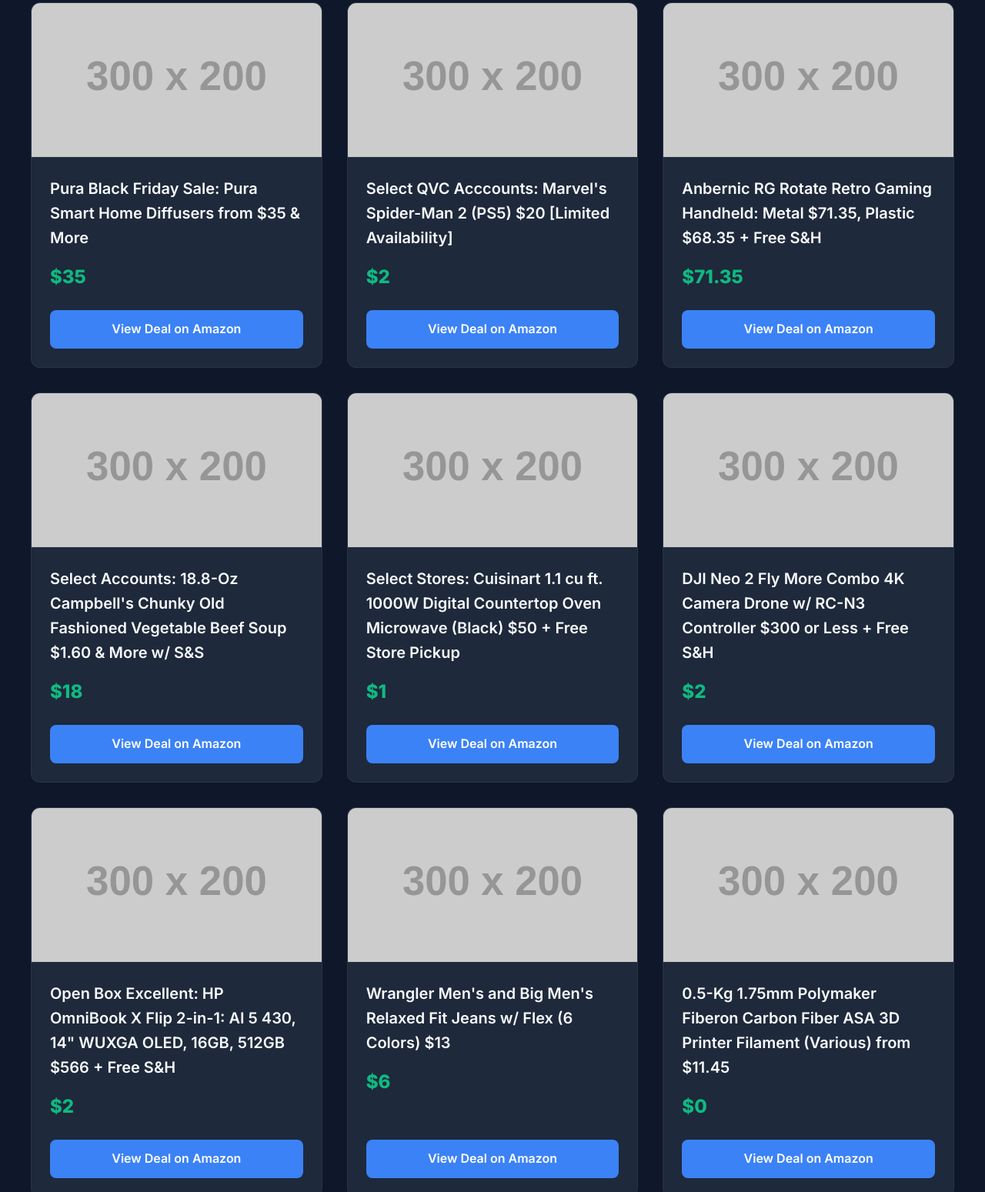
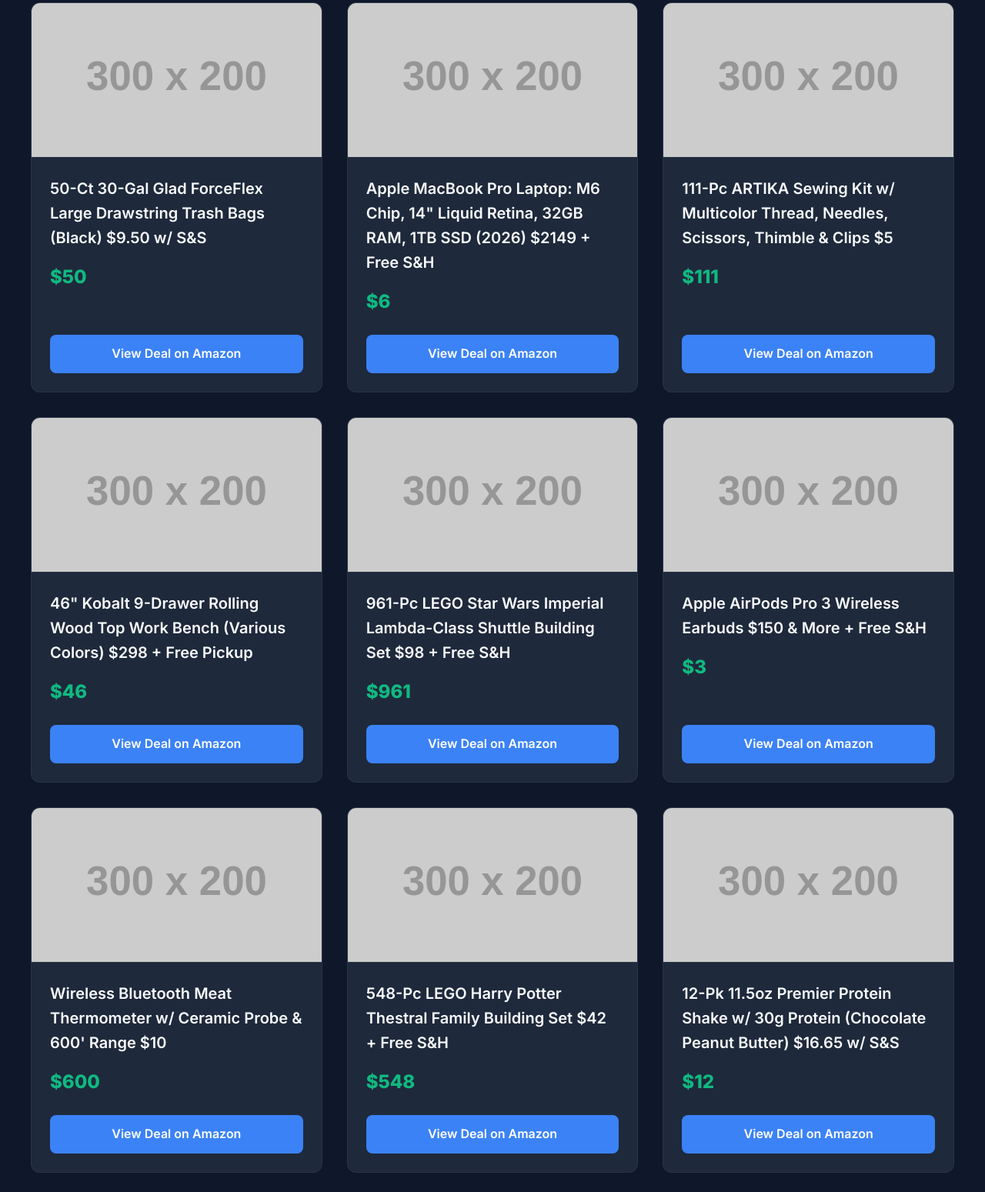
Before and after one commit to littlejosh1233/daily-deals, a plain HTML site: page docs/index.html in a window 1280 px wide. Shown: the part 228-1777 px from the top of the page at 77% size. Drawn offline with Linux system fonts and the light colour scheme; placeholder pictures from the web are drawn by us.

Commit message:
Auto-update daily deals Fri 11/27/2026

```diff
--- a/docs/index.html
+++ b/docs/index.html
@@ -157,127 +157,31 @@
 
     <header>
         <h1>Daily Tech Deals</h1>
-        <p class="subtitle">The best, hand-picked PC parts and gaming gear. Updated November 26, 2026, 04:06 PM.</p>
+        <p class="subtitle">The best, hand-picked PC parts and gaming gear. Updated November 27, 2026, 08:23 AM.</p>
     </header>
 
     <div class="container">
 
         <div class="card">
-            <img src="https://via.placeholder.com/300x200?text=Top+Deal" alt="Pura Black Friday Sale: Pura Smart Home Diffusers from $35 & More" class="card-img">
+            <img src="https://via.placeholder.com/300x200?text=Top+Deal" alt="50-Ct 30-Gal Glad ForceFlex Large Drawstring Trash Bags (Black) $9.50 w/ S&S" class="card-img">
             <div class="card-content">
-                <h2 class="card-title">Pura Black Friday Sale: Pura Smart Home Diffusers from $35 & More</h2>
+                <h2 class="card-title">50-Ct 30-Gal Glad ForceFlex Large Drawstring Trash Bags (Black) $9.50 w/ S&S</h2>
                 <div class="card-price-row">
                     <div>
-                        <span class="price">$35</span>
+                        <span class="price">$50</span>
 
                     </div>
 
                 </div>
                 <!-- This links to the product using YOUR affiliate tag -->
-                <a href="https://slickdeals.net/f/20388180-pura-black-friday-sale-30-off-diffusers-and-curated-sets-20-off-gift-sets-and-fragrances-free-shipping-on-35?utm_source=rss&utm_content=fp&utm_medium=RSS2?tag=little1233s-20" target="_blank" class="btn">View Deal on Amazon</a>
+                <a href="https://slickdeals.net/f/20415240-50-count-glad-forceflex-30-gallon-heavy-duty-drawstring-trash-bags-unscented-9-48-w-s-s-free-shipping-w-prime-or-on-35?utm_source=rss&utm_content=fp&utm_medium=RSS2?tag=little1233s-20" target="_blank" class="btn">View Deal on Amazon</a>
             </div>
         </div>
 
         <div class="card">
-            <img src="https://via.placeholder.com/300x200?text=Top+Deal" alt="Select QVC Acccounts: Marvel's Spider-Man 2 (PS5) $20 [Limited Availability]" class="card-img">
+            <img src="https://via.placeholder.com/300x200?text=Top+Deal" alt="Apple MacBook Pro Laptop: M6 Chip, 14" Liquid Retina, 32GB RAM, 1TB SSD (2026) $2149 + Free S&H" class="card-img">
             <div class="card-content">
-                <h2 class="card-title">Select QVC Acccounts: Marvel's Spider-Man 2 (PS5) $20 [Limited Availability]</h2>
-                <div class="card-price-row">
-                    <div>
-                        <span class="price">$2</span>
-
-                    </div>
-
-                </div>
-                <!-- This links to the product using YOUR affiliate tag -->
-                <a href="https://slickdeals.net/f/20399718-select-qvc-acccounts-marvel-s-spider-man-2-ps5-20-limited-availability?utm_source=rss&utm_content=fp&utm_medium=RSS2?tag=little1233s-20" target="_blank" class="btn">View Deal on Amazon</a>
-            </div>
-        </div>
-
-        <div class="card">
-            <img src="https://via.placeholder.com/300x200?text=Top+Deal" alt="Anbernic RG Rotate Retro Gaming Handheld: Metal $71.35, Plastic $68.35 + Free S&H" class="card-img">
-            <div class="card-content">
-                <h2 class="card-title">Anbernic RG Rotate Retro Gaming Handheld: Metal $71.35, Plastic $68.35 + Free S&H</h2>
-                <div class="card-price-row">
-                    <div>
-                        <span class="price">$71.35</span>
-
-                    </div>
-
-                </div>
-                <!-- This links to the product using YOUR affiliate tag -->
-                <a href="https://slickdeals.net/f/20244240-anbernic-rg-rotate-retro-gaming-handheld-metal-77-35-plastic-69-70-free-s-h?utm_source=rss&utm_content=fp&utm_medium=RSS2?tag=little1233s-20" target="_blank" class="btn">View Deal on Amazon</a>
-            </div>
-        </div>
-
-        <div class="card">
-            <img src="https://via.placeholder.com/300x200?text=Top+Deal" alt="Select Accounts: 18.8-Oz Campbell's Chunky Old Fashioned Vegetable Beef Soup $1.60 & More w/ S&S" class="card-img">
-            <div class="card-content">
-                <h2 class="card-title">Select Accounts: 18.8-Oz Campbell's Chunky Old Fashioned Vegetable Beef Soup $1.60 & More w/ S&S</h2>
-                <div class="card-price-row">
-                    <div>
-                        <span class="price">$18</span>
-
-                    </div>
-
-                </div>
-                <!-- This links to the product using YOUR affiliate tag -->
-                <a href="https://slickdeals.net/f/20399199-18-8-oz-campbell-s-chunky-old-fashioned-vegetable-beef-soup-1-59-w-s-s-free-shipping-w-prime-or-on-35?utm_source=rss&utm_content=fp&utm_medium=RSS2?tag=little1233s-20" target="_blank" class="btn">View Deal on Amazon</a>
-            </div>
-        </div>
-
-        <div class="card">
-            <img src="https://via.placeholder.com/300x200?text=Top+Deal" alt="Select Stores: Cuisinart 1.1 cu ft. 1000W Digital Countertop Oven Microwave (Black) $50 + Free Store Pickup" class="card-img">
-            <div class="card-content">
-                <h2 class="card-title">Select Stores: Cuisinart 1.1 cu ft. 1000W Digital Countertop Oven Microwave (Black) $50 + Free Store Pickup</h2>
-                <div class="card-price-row">
-                    <div>
-                        <span class="price">$1</span>
-
-                    </div>
-
-                </div>
-                <!-- This links to the product using YOUR affiliate tag -->
-                <a href="https://slickdeals.net/f/20371155-cuisinart-1-1-cu-ft-1000w-countertop-microwave-oven-black-49-99-free-shipping?utm_source=rss&utm_content=fp&utm_medium=RSS2?tag=little1233s-20" target="_blank" class="btn">View Deal on Amazon</a>
-            </div>
-        </div>
-
-        <div class="card">
-            <img src="https://via.placeholder.com/300x200?text=Top+Deal" alt="DJI Neo 2 Fly More Combo 4K Camera Drone w/ RC-N3 Controller $300 or Less + Free S&H" class="card-img">
-            <div class="card-content">
-                <h2 class="card-title">DJI Neo 2 Fly More Combo 4K Camera Drone w/ RC-N3 Controller $300 or Less + Free S&H</h2>
-                <div class="card-price-row">
-                    <div>
-                        <span class="price">$2</span>
-
-                    </div>
-
-                </div>
-                <!-- This links to the product using YOUR affiliate tag -->
-                <a href="https://slickdeals.net/f/20238096-dji-neo-2-fly-more-combo-4k-camera-drone-w-rc-n3-controller-300-or-less-free-s-h?utm_source=rss&utm_content=fp&utm_medium=RSS2?tag=little1233s-20" target="_blank" class="btn">View Deal on Amazon</a>
-            </div>
-        </div>
-
-        <div class="card">
-            <img src="https://via.placeholder.com/300x200?text=Top+Deal" alt="Open Box Excellent: HP OmniBook X Flip 2-in-1: AI 5 430, 14" WUXGA OLED, 16GB, 512GB $566 + Free S&H" class="card-img">
-            <div class="card-content">
-                <h2 class="card-title">Open Box Excellent: HP OmniBook X Flip 2-in-1: AI 5 430, 14" WUXGA OLED, 16GB, 512GB $566 + Free S&H</h2>
-                <div class="card-price-row">
-                    <div>
-                        <span class="price">$2</span>
-
-                    </div>
-
-                </div>
-                <!-- This links to the product using YOUR affiliate tag -->
-                <a href="https://slickdeals.net/f/20382360-hp-omnibook-x-flip-14-2k-oled-2-in-1-laptop-ryzen-ai-5-430-16gb-512gb-open-box-excellent-565-99?utm_source=rss&utm_content=fp&utm_medium=RSS2?tag=little1233s-20" target="_blank" class="btn">View Deal on Amazon</a>
-            </div>
-        </div>
-
-        <div class="card">
-            <img src="https://via.placeholder.com/300x200?text=Top+Deal" alt="Wrangler Men's and Big Men's Relaxed Fit Jeans w/ Flex (6 Colors) $13" class="card-img">
-            <div class="card-content">
-                <h2 class="card-title">Wrangler Men's and Big Men's Relaxed Fit Jeans w/ Flex (6 Colors) $13</h2>
+                <h2 class="card-title">Apple MacBook Pro Laptop: M6 Chip, 14" Liquid Retina, 32GB RAM, 1TB SSD (2026) $2149 + Free S&H</h2>
                 <div class="card-price-row">
                     <div>
                         <span class="price">$6</span>
@@ -286,71 +190,167 @@
 
                 </div>
                 <!-- This links to the product using YOUR affiliate tag -->
-                <a href="https://slickdeals.net/f/20374215-13-wmt-wrangler-men-s-and-big-men-s-relaxed-fit-jeans-with-flex-size-colors-choice?utm_source=rss&utm_content=fp&utm_medium=RSS2?tag=little1233s-20" target="_blank" class="btn">View Deal on Amazon</a>
+                <a href="https://slickdeals.net/f/20411964-14-apple-macbook-pro-m6-laptop-12-core-cpu-12-core-gpu-32gb-memory-1tb-ssd-2149-free-s-h?utm_source=rss&utm_content=fp&utm_medium=RSS2?tag=little1233s-20" target="_blank" class="btn">View Deal on Amazon</a>
             </div>
         </div>
 
         <div class="card">
-            <img src="https://via.placeholder.com/300x200?text=Top+Deal" alt="0.5-Kg 1.75mm Polymaker Fiberon Carbon Fiber ASA 3D Printer Filament (Various) from $11.45" class="card-img">
+            <img src="https://via.placeholder.com/300x200?text=Top+Deal" alt="111-Pc ARTIKA Sewing Kit w/ Multicolor Thread, Needles, Scissors, Thimble & Clips $5" class="card-img">
             <div class="card-content">
-                <h2 class="card-title">0.5-Kg 1.75mm Polymaker Fiberon Carbon Fiber ASA 3D Printer Filament (Various) from $11.45</h2>
+                <h2 class="card-title">111-Pc ARTIKA Sewing Kit w/ Multicolor Thread, Needles, Scissors, Thimble & Clips $5</h2>
                 <div class="card-price-row">
                     <div>
-                        <span class="price">$0</span>
+                        <span class="price">$111</span>
 
                     </div>
 
                 </div>
                 <!-- This links to the product using YOUR affiliate tag -->
-                <a href="https://slickdeals.net/f/20400732-polymaker-fiberon-carbon-fiber-asa-3d-printer-filament-1-75mm-0-5-kg-various-from-11-45-w-s-s-more-free-shipping-w-prime-or-on-35?utm_source=rss&utm_content=fp&utm_medium=RSS2?tag=little1233s-20" target="_blank" class="btn">View Deal on Amazon</a>
+                <a href="https://slickdeals.net/f/20414529-111-piece-artika-sewing-kit-w-multicolor-thread-needles-scissors-thimble-clips-5-free-shipping-w-prime-or-on-35?utm_source=rss&utm_content=fp&utm_medium=RSS2?tag=little1233s-20" target="_blank" class="btn">View Deal on Amazon</a>
             </div>
         </div>
 
         <div class="card">
-            <img src="https://via.placeholder.com/300x200?text=Top+Deal" alt="6-Qt Instant Pot 9-in-1 Pressure Cooker Bundle (Stainless Steel) $60 + Free S&H" class="card-img">
+            <img src="https://via.placeholder.com/300x200?text=Top+Deal" alt="46" Kobalt 9-Drawer Rolling Wood Top Work Bench (Various Colors) $298 + Free Pickup" class="card-img">
             <div class="card-content">
-                <h2 class="card-title">6-Qt Instant Pot 9-in-1 Pressure Cooker Bundle (Stainless Steel) $60 + Free S&H</h2>
+                <h2 class="card-title">46" Kobalt 9-Drawer Rolling Wood Top Work Bench (Various Colors) $298 + Free Pickup</h2>
                 <div class="card-price-row">
                     <div>
-                        <span class="price">$6</span>
+                        <span class="price">$46</span>
 
                     </div>
 
                 </div>
                 <!-- This links to the product using YOUR affiliate tag -->
-                <a href="https://slickdeals.net/f/20381514-instant-pot-6-qt-9-in-1-pressure-cooker-w-silicone-egg-bite-pan-lid-59-99-free-shipping?utm_source=rss&utm_content=fp&utm_medium=RSS2?tag=little1233s-20" target="_blank" class="btn">View Deal on Amazon</a>
+                <a href="https://slickdeals.net/f/20413662-kobalt-46-9-drawer-rolling-mobile-workbench-w-solid-wood-top-power-strip-various-colors-298-free-shipping?utm_source=rss&utm_content=fp&utm_medium=RSS2?tag=little1233s-20" target="_blank" class="btn">View Deal on Amazon</a>
             </div>
         </div>
 
         <div class="card">
-            <img src="https://via.placeholder.com/300x200?text=Top+Deal" alt="Oura Ring 5 Smart Ring & Fitness Tracker from $299 + Free S&H" class="card-img">
+            <img src="https://via.placeholder.com/300x200?text=Top+Deal" alt="961-Pc LEGO Star Wars Imperial Lambda-Class Shuttle Building Set $98 + Free S&H" class="card-img">
             <div class="card-content">
-                <h2 class="card-title">Oura Ring 5 Smart Ring & Fitness Tracker from $299 + Free S&H</h2>
+                <h2 class="card-title">961-Pc LEGO Star Wars Imperial Lambda-Class Shuttle Building Set $98 + Free S&H</h2>
                 <div class="card-price-row">
                     <div>
-                        <span class="price">$5</span>
+                        <span class="price">$961</span>
 
                     </div>
 
                 </div>
                 <!-- This links to the product using YOUR affiliate tag -->
-                <a href="https://slickdeals.net/f/20403006-oura-ring-5-smart-ring-sleep-fitness-tracker-7-day-battery-life-silver-299-25-off-at-amazon?utm_source=rss&utm_content=fp&utm_medium=RSS2?tag=little1233s-20" target="_blank" class="btn">View Deal on Amazon</a>
+                <a href="https://slickdeals.net/f/20413131-961-piece-lego-star-wars-imperial-lambda-class-shuttle-building-set-75459-97-99-free-shipping?utm_source=rss&utm_content=fp&utm_medium=RSS2?tag=little1233s-20" target="_blank" class="btn">View Deal on Amazon</a>
             </div>
         </div>
 
         <div class="card">
-            <img src="https://via.placeholder.com/300x200?text=Top+Deal" alt="Google Pixel Watch 5 41mm Wi-Fi Smartwatch (Obsidian) + 10% Back w/ Prime Visa Card $285 + Free S&H" class="card-img">
+            <img src="https://via.placeholder.com/300x200?text=Top+Deal" alt="Apple AirPods Pro 3 Wireless Earbuds $150 & More + Free S&H" class="card-img">
             <div class="card-content">
-                <h2 class="card-title">Google Pixel Watch 5 41mm Wi-Fi Smartwatch (Obsidian) + 10% Back w/ Prime Visa Card $285 + Free S&H</h2>
+                <h2 class="card-title">Apple AirPods Pro 3 Wireless Earbuds $150 & More + Free S&H</h2>
                 <div class="card-price-row">
                     <div>
-                        <span class="price">$5</span>
+                        <span class="price">$3</span>
 
                     </div>
 
                 </div>
                 <!-- This links to the product using YOUR affiliate tag -->
-                <a href="https://slickdeals.net/f/20402379-284-99-google-pixel-watch-5-41mm-android-smartwatch-obsidian-wi-fi-10-back-w-prime-visa-card-at-amazon?utm_source=rss&utm_content=fp&utm_medium=RSS2?tag=little1233s-20" target="_blank" class="btn">View Deal on Amazon</a>
+                <a href="https://slickdeals.net/f/20412045-apple-airpods-pro-3-wireless-active-noise-cancelling-earbuds-150-best-buy?utm_source=rss&utm_content=fp&utm_medium=RSS2?tag=little1233s-20" target="_blank" class="btn">View Deal on Amazon</a>
+            </div>
+        </div>
+
+        <div class="card">
+            <img src="https://via.placeholder.com/300x200?text=Top+Deal" alt="Wireless Bluetooth Meat Thermometer w/ Ceramic Probe & 600' Range $10" class="card-img">
+            <div class="card-content">
+                <h2 class="card-title">Wireless Bluetooth Meat Thermometer w/ Ceramic Probe & 600' Range $10</h2>
+                <div class="card-price-row">
+                    <div>
+                        <span class="price">$600</span>
+
+                    </div>
+
+                </div>
+                <!-- This links to the product using YOUR affiliate tag -->
+                <a href="https://slickdeals.net/f/20414778-wireless-bluetooth-meat-thermometer-w-ceramic-probe-600ft-range-9-99-free-shipping-w-prime-or-on-35?utm_source=rss&utm_content=fp&utm_medium=RSS2?tag=little1233s-20" target="_blank" class="btn">View Deal on Amazon</a>
+            </div>
+        </div>
+
+        <div class="card">
+            <img src="https://via.placeholder.com/300x200?text=Top+Deal" alt="548-Pc LEGO Harry Potter Thestral Family Building Set $42 + Free S&H" class="card-img">
+            <div class="card-content">
+                <h2 class="card-title">548-Pc LEGO Harry Potter Thestral Family Building Set $42 + Free S&H</h2>
+                <div class="card-price-row">
+                    <div>
+                        <span class="price">$548</span>
+
+                    </div>
+
+                </div>
+                <!-- This links to the product using YOUR affiliate tag -->
+                <a href="https://slickdeals.net/f/20413140-548-piece-lego-harry-potter-thestral-family-building-set-76458-41-99-free-shipping?utm_source=rss&utm_content=fp&utm_medium=RSS2?tag=little1233s-20" target="_blank" class="btn">View Deal on Amazon</a>
+            </div>
+        </div>
+
+        <div class="card">
+            <img src="https://via.placeholder.com/300x200?text=Top+Deal" alt="12-Pk 11.5oz Premier Protein Shake w/ 30g Protein (Chocolate Peanut Butter) $16.65 w/ S&S" class="card-img">
+            <div class="card-content">
+                <h2 class="card-title">12-Pk 11.5oz Premier Protein Shake w/ 30g Protein (Chocolate Peanut Butter) $16.65 w/ S&S</h2>
+                <div class="card-price-row">
+                    <div>
+                        <span class="price">$12</span>
+
+                    </div>
+
+                </div>
+                <!-- This links to the product using YOUR affiliate tag -->
+                <a href="https://slickdeals.net/f/20413542-sns-16-62-or-14-87-12-pack-11-5-oz-premier-protein-30g-high-protein-shake-chocolate-peanut-butter-at-amazon-1-39-each?utm_source=rss&utm_content=fp&utm_medium=RSS2?tag=little1233s-20" target="_blank" class="btn">View Deal on Amazon</a>
+            </div>
+        </div>
+
+        <div class="card">
+            <img src="https://via.placeholder.com/300x200?text=Top+Deal" alt="$100 Google Play Physical Gift Card + $10 Amazon Reward Gift Card $100 + Free S&H" class="card-img">
+            <div class="card-content">
+                <h2 class="card-title">$100 Google Play Physical Gift Card + $10 Amazon Reward Gift Card $100 + Free S&H</h2>
+                <div class="card-price-row">
+                    <div>
+                        <span class="price">$100</span>
+
+                    </div>
+
+                </div>
+                <!-- This links to the product using YOUR affiliate tag -->
+                <a href="https://slickdeals.net/f/20413389-ac-100-100-google-play-gift-card-physical-10-amazon-promo-credit-at-amazon?utm_source=rss&utm_content=fp&utm_medium=RSS2?tag=little1233s-20" target="_blank" class="btn">View Deal on Amazon</a>
+            </div>
+        </div>
+
+        <div class="card">
+            <img src="https://via.placeholder.com/300x200?text=Top+Deal" alt="$50 Chipotle eGift Card (Digital Delivery) + Earn $10 Bonus Chipotle eGift Card $50 (While Redemption Last)" class="card-img">
+            <div class="card-content">
+                <h2 class="card-title">$50 Chipotle eGift Card (Digital Delivery) + Earn $10 Bonus Chipotle eGift Card $50 (While Redemption Last)</h2>
+                <div class="card-price-row">
+                    <div>
+                        <span class="price">$50</span>
+
+                    </div>
+
+                </div>
+                <!-- This links to the product using YOUR affiliate tag -->
+                <a href="https://slickdeals.net/f/20414496-50-chipotle-holiday-gift-card-digital-10-bonus-egc-for-50?utm_source=rss&utm_content=fp&utm_medium=RSS2?tag=little1233s-20" target="_blank" class="btn">View Deal on Amazon</a>
+            </div>
+        </div>
+
+        <div class="card">
+            <img src="https://via.placeholder.com/300x200?text=Top+Deal" alt="Cozy Haven Reversible Faux Fur Bed Blanket (Queen or King, 3 Colors) $25" class="card-img">
+            <div class="card-content">
+                <h2 class="card-title">Cozy Haven Reversible Faux Fur Bed Blanket (Queen or King, 3 Colors) $25</h2>
+                <div class="card-price-row">
+                    <div>
+                        <span class="price">$3</span>
+
+                    </div>
+
+                </div>
+                <!-- This links to the product using YOUR affiliate tag -->
+                <a href="https://slickdeals.net/f/20414661-cozy-haven-king-reversible-faux-fur-bed-blanket-various-25-free-shipping-w-walmart-or-on-35?utm_source=rss&utm_content=fp&utm_medium=RSS2?tag=little1233s-20" target="_blank" class="btn">View Deal on Amazon</a>
             </div>
         </div>
 
```
